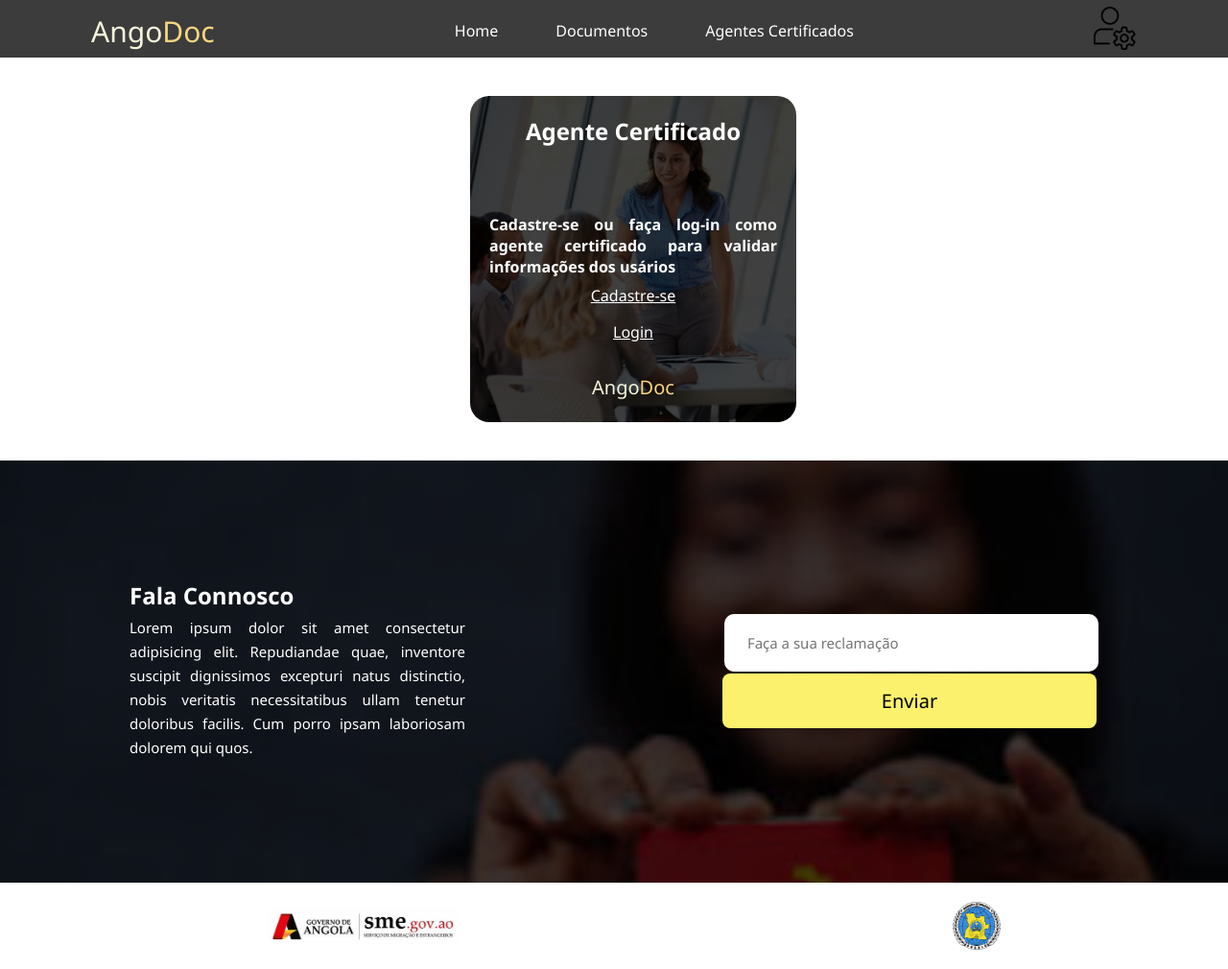
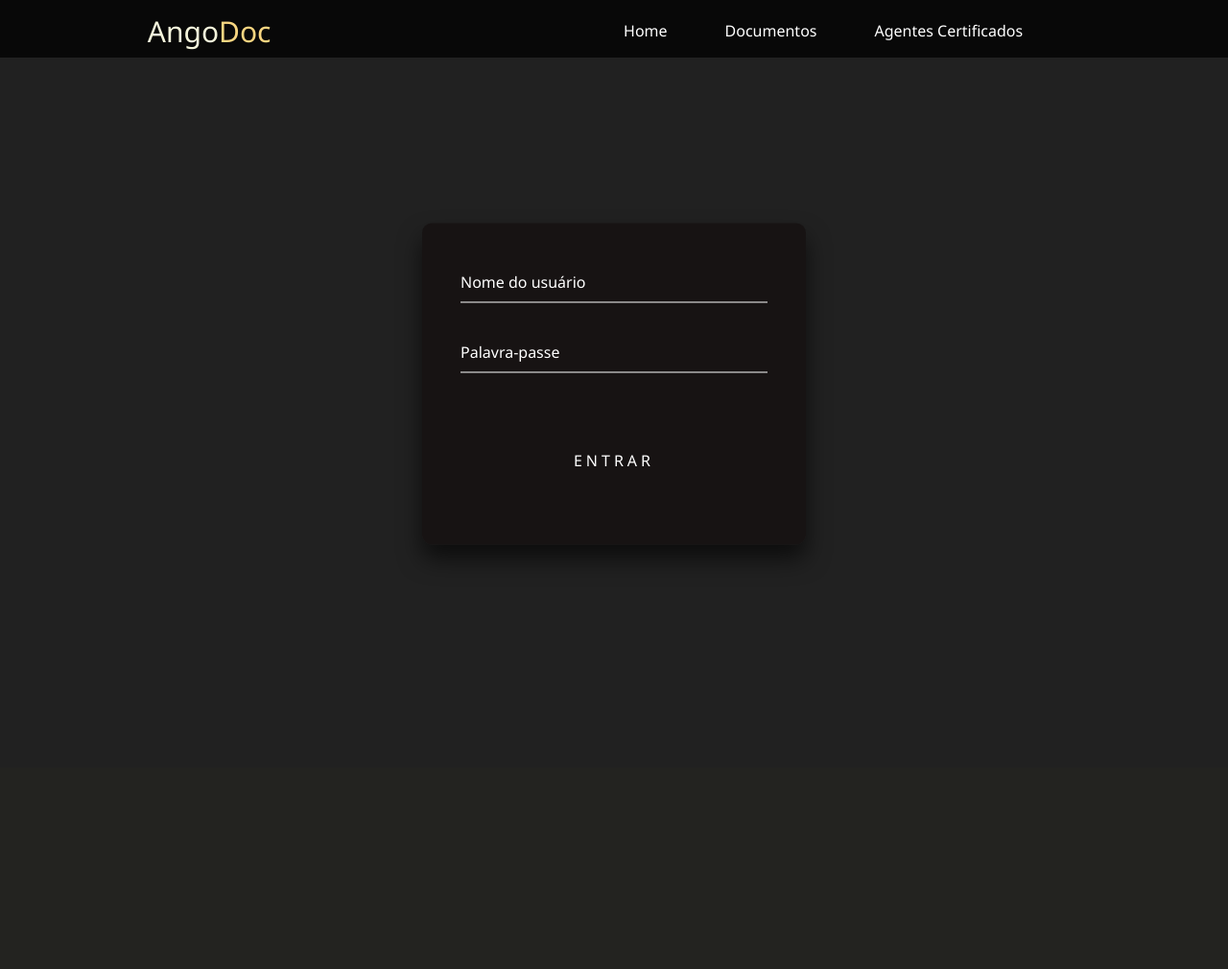
Before and after one commit to matutaj/AngoDoc-copy, a PHP site: page /cadastro.html in a window 1280 px wide. Shown: the whole page at 96% size. After the commit the page ends 582 px from the top, so only its background shows below. Run offline with PHP 8.4, Linux system fonts and the light colour scheme.

Commit message:
add style

```diff
--- a/Style.css
+++ b/Style.css
@@ -30,6 +30,7 @@ body.loaded{
 header{
     background-color: rgb(0, 0, 0,0.765);
     height: 60px;
+    width: 100%;
     display: flex;
     flex-direction: column;
     justify-content: space-around;
@@ -115,12 +116,6 @@ section{
     color: white;
     background-size: cover;
 }
-#selectUser{
-    background: linear-gradient(rgba(0,0,0,0.75), rgba(0,0,0,0.75)),url(Imagens/User.png);
-    background-size:cover;
-    color: rgb(255, 255, 255);
-}
-
 #selectAgent{
     background: linear-gradient(rgba(0,0,0,0.75), rgba(0,0,0,0.75)),url(Imagens/Agent.jpg);
     color: white;
@@ -204,10 +199,3 @@ padding: 20px;
     height: 50px;
 }
 /*-------------Cadastro---------------*/
-.linkCadastro{
-    text-decoration: underline;
-    padding: 5px;
-    margin: 3px;
-    border-radius: 4px;
-    color: white;
-}
--- a/cadastro.html
+++ b/cadastro.html
@@ -1,13 +1,16 @@
 <!DOCTYPE html>
 <html lang="pt-pt">
+
 <head>
     <meta charset="UTF-8">
     <meta name="viewport" content="width=device-width, initial-scale=1.0">
     <link rel="stylesheet" href="Style.css">
+    <link rel="stylesheet" href="style-cadastro.css">
     <link rel="icon" href="Imagens/logo.png">
     <script src="Script.js" defer></script>
     <title>Cadastro</title>
 </head>
+
 <body>
     <header>
         <nav>
@@ -16,37 +19,37 @@
                 </p>
             </a>
             <ul>
-               <a href="index.html"><li>Home</li></a>
-               <a href="index.html#selectBI"><li>Documentos</li></a>
-                <a href="index.html#mapa">  <li>Agentes Certificados</li></a>
+                <a href="index.html">
+                    <li>Home</li>
+                </a>
+                <a href="index.html#selectBI">
+                    <li>Documentos</li>
+                </a>
+                <a href="index.html#mapa">
+                    <li>Agentes Certificados</li>
+                </a>
             </ul>
-            <a href="adm.html"><img src="Imagens/Adm.png" alt="" width="45px" height="45px"></a>
         </nav>
-    </header>
-    <section class="documentTipe">
-            <div class="selectDocument" id="selectAgent">
-                <h2>Agente Certificado</h2>
-                <p class="textDocumentTipe"><b>Cadastre-se ou faça log-in como agente certificado para validar informações dos usários</b></p>
-                <a href="" class="linkCadastro">Cadastre-se</a>
-                <a href="" class="linkCadastro">Login</a>
-                <p style="font-size: 20px; color: beige; margin: 25px;">Ango<span style="color: rgb(248, 214, 129);">Doc</span>
-            </div>
-    </section>
-    <section class="fala-connosco">
-        <div>
-            <h2>Fala Connosco</h2>
-            <p>Lorem ipsum dolor sit amet consectetur adipisicing elit. Repudiandae quae, inventore suscipit dignissimos excepturi natus distinctio, nobis veritatis necessitatibus ullam
-                tenetur doloribus facilis. Cum porro ipsam laboriosam dolorem qui quos.</p>
+        <div class="login-box">
+
+            <form>
+                <div class="user-box">
+                    <input type="text" name="" required="">
+                    <label>Nome do usuário</label>
+                </div>
+                <div class="user-box">
+                    <input type="password" name="" required="">
+                    <label>Palavra-passe</label>
+                </div>
+                <center>
+                    <a href="#">
+                        Entrar
+                        <span></span>
+                    </a>
+                </center>
+
+            </form>
         </div>
-        <div>
-            <input type="text" placeholder=" Faça a sua reclamação">
-            <button> Enviar</button>
-        </div>
-    </section>
-    <section class=" footer">
-        <img src="Imagens/SME.jpg" alt="">
-            <img src="Imagens/Migracao.png" alt="" id="Migracao">
+</body>
 
-    </section>
-</body>
 </html>
--- /dev/null
+++ b/style-cadastro.css
@@ -0,0 +1,99 @@
+body{
+    background: #212121;
+}
+
+.login-box {
+    position: absolute;
+    top: 50%;
+    left: 50%;
+    width: 400px;
+    padding: 40px;
+    transform: translate(-50%, -50%);
+    background: rgba(24, 20, 20, 0.987);
+    box-sizing: border-box;
+    box-shadow: 0 15px 25px rgba(0,0,0,.6);
+    border-radius: 10px;
+  }
+
+  .login-box .user-box {
+    position: relative;
+  }
+
+  .login-box .user-box input {
+    width: 100%;
+    padding: 10px 0;
+    font-size: 16px;
+    color: #fff;
+    margin-bottom: 30px;
+    border: none;
+    border-bottom: 1px solid #fff;
+    outline: none;
+    background: transparent;
+  }
+
+  .login-box .user-box label {
+    position: absolute;
+    top: 0;
+    left: 0;
+    padding: 10px 0;
+    font-size: 16px;
+    color: #fff;
+    pointer-events: none;
+    transition: .5s;
+  }
+
+  .login-box .user-box input:focus ~ label,
+  .login-box .user-box input:valid ~ label {
+    top: -20px;
+    left: 0;
+    color: #bdb8b8;
+    font-size: 12px;
+  }
+
+  .login-box form a {
+    position: relative;
+    display: inline-block;
+    padding: 10px 20px;
+    color: #ffffff;
+    font-size: 16px;
+    text-decoration: none;
+    text-transform: uppercase;
+    overflow: hidden;
+    transition: .5s;
+    margin-top: 40px;
+    letter-spacing: 4px
+  }
+
+  .login-box a:hover {
+    background: rgb(251, 241, 108);
+    color: black;
+    border-radius: 5px;
+    box-shadow: 0 0 5px rgb(251, 241, 108),
+                0 0 25px rgb(251, 241, 108),
+                0 0 50px rgb(251, 241, 108),
+                0 0 100px rgb(251, 241, 108);
+  }
+
+  .login-box a span {
+    position: absolute;
+    display: block;
+  }
+
+  @keyframes btn-anim1 {
+    0% {
+      left: -100%;
+    }
+
+    50%,100% {
+      left: 100%;
+    }
+  }
+
+  .login-box a span:nth-child(1) {
+    bottom: 2px;
+    left: -100%;
+    width: 100%;
+    height: 2px;
+    background: linear-gradient(90deg, transparent, #03f40f);
+    animation: btn-anim1 2s linear infinite;
+  }
```
Also changed, not shown: BI.html (+13 -4 lines), certidao.html (+7 -4 lines), index.html (+7 -7 lines), passaporte.html (+6 -3 lines), Imagens/adicionar-usuario.png (added).
